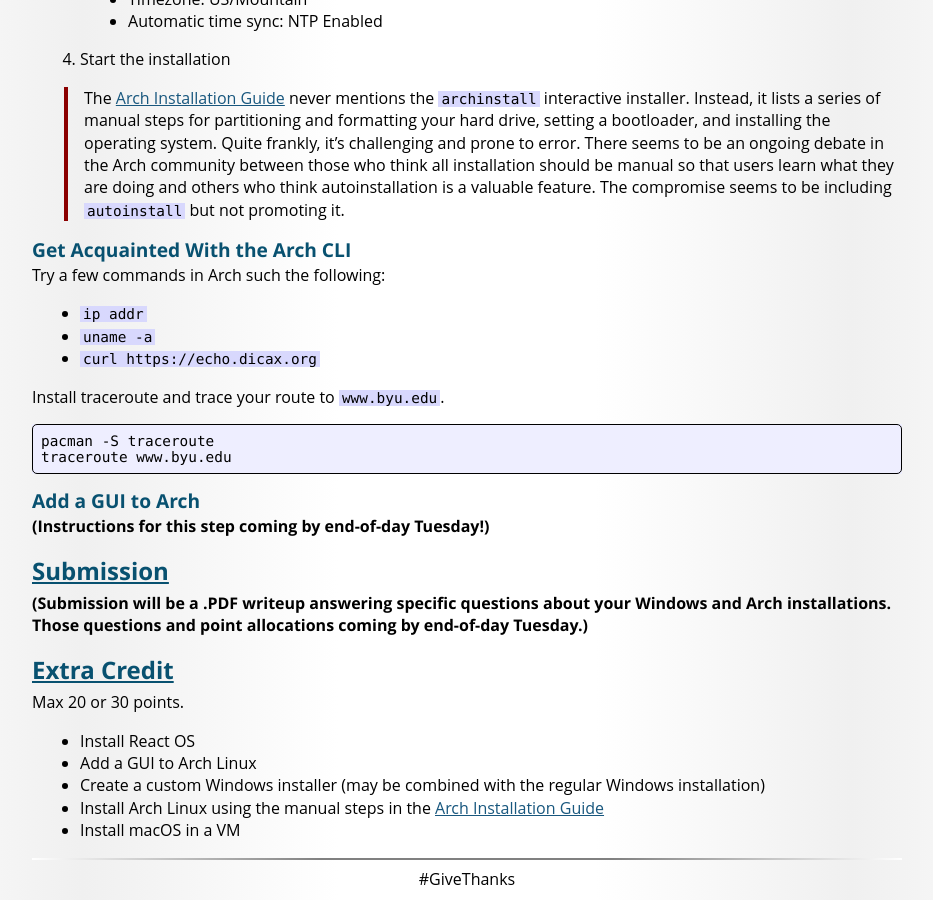
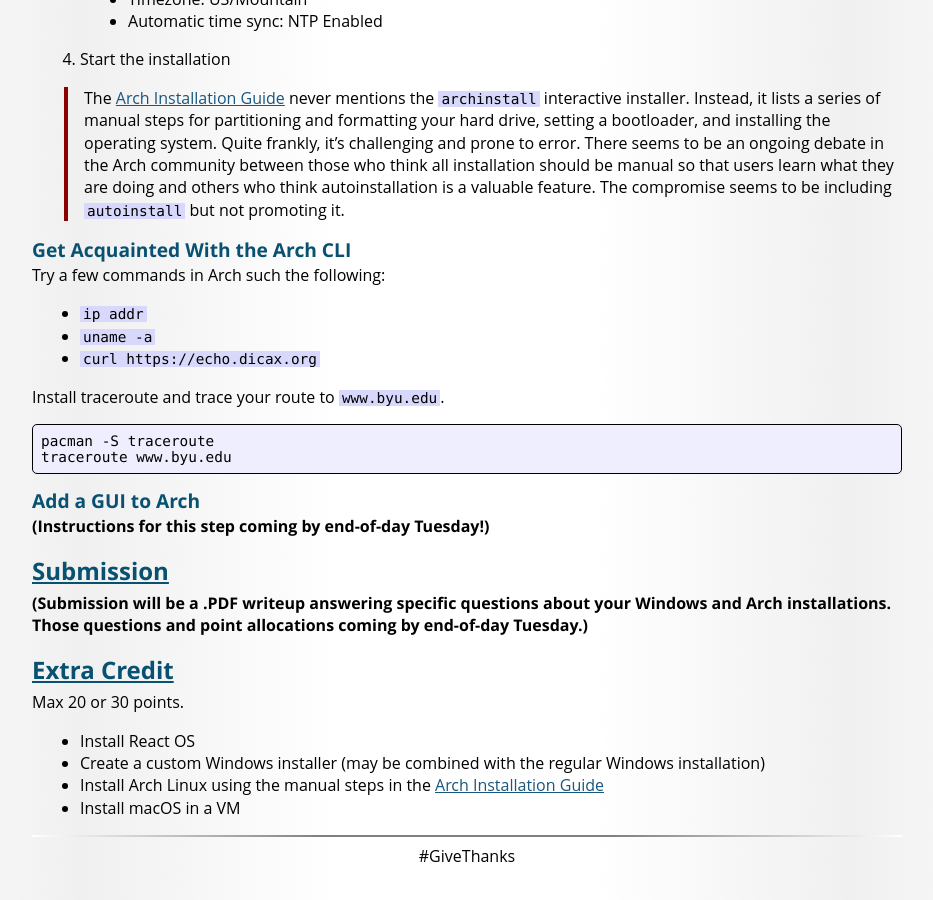
Before and after one commit to BYU-CYBER-344/c344.github.io, a Jekyll site: the page built from Lab-1.md, in a window 1280 px wide and 900 px high, scrolled down 2570 px. Shown: the whole window, without its empty margins (173-1106 px from the left). Built offline with Jekyll 4.4.1, drawn with Linux system fonts in a browser that asks for light colours; some web fonts are replaced; after the commit the page ends 3448 px from its top, so only the background shows below that.

Commit message:
Lab-1 partial update.

```diff
--- a/Lab-1.md
+++ b/Lab-1.md
@@ -114,7 +114,6 @@ traceroute www.byu.edu
 Max 20 or 30 points.
 
 * Install React OS
-* Add a GUI to Arch Linux
 * Create a custom Windows installer (may be combined with the regular Windows installation)
 * Install Arch Linux using the manual steps in the [Arch Installation Guide](https://wiki.archlinux.org/title/Installation_guide)
 * Install macOS in a VM
```
